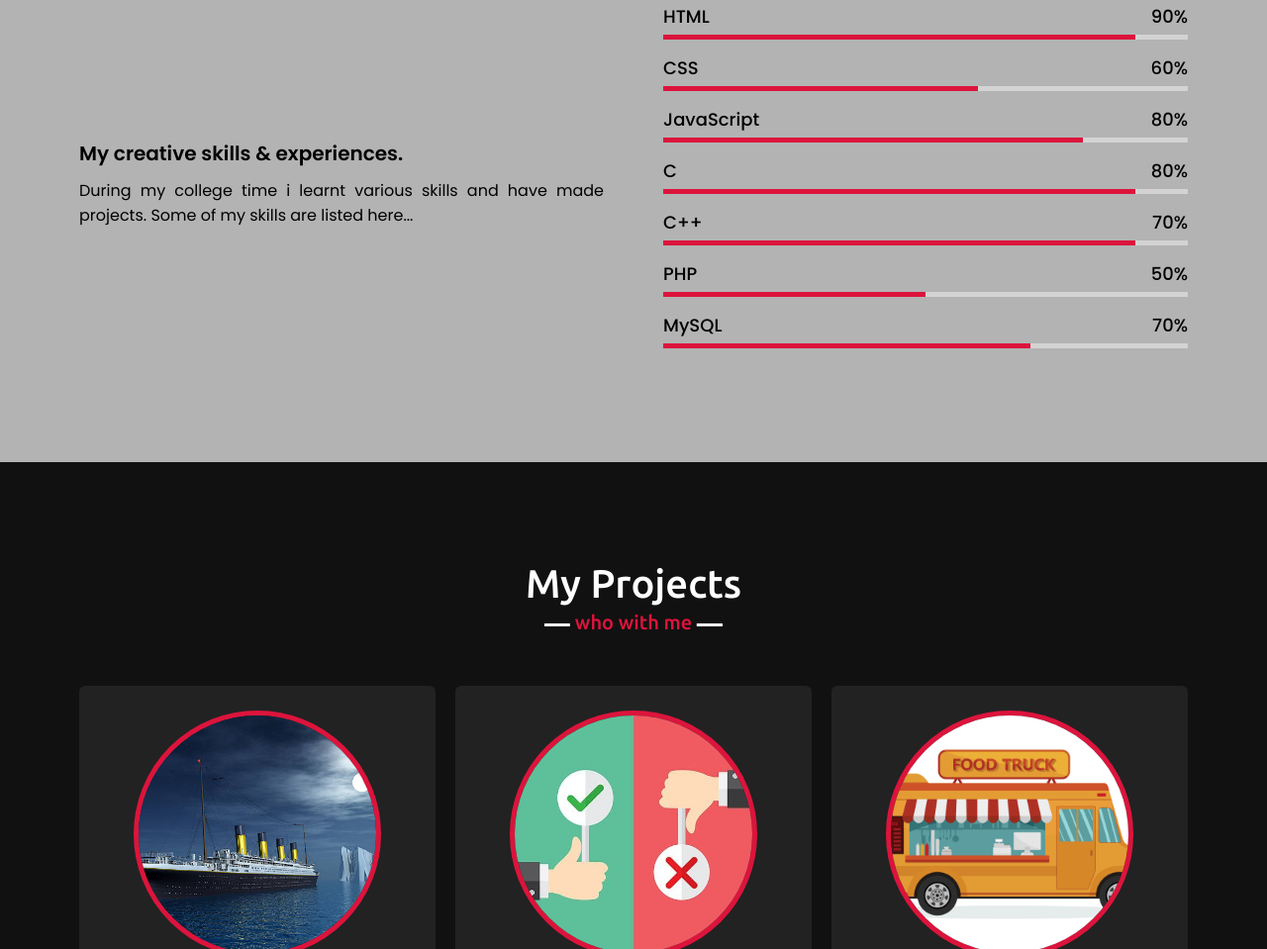
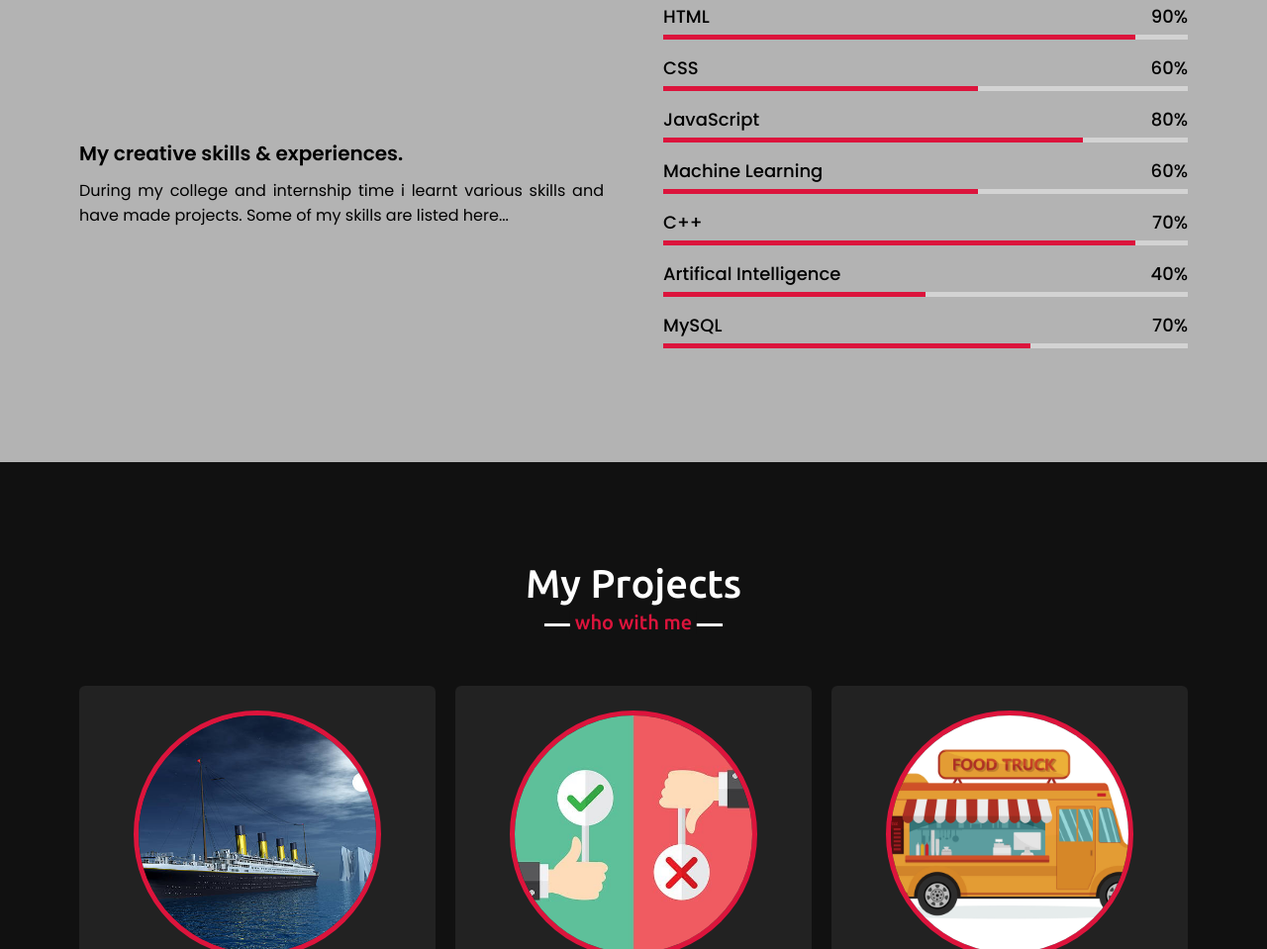
Before and after one commit to srishtisinghhh/portfolio_srishti, a plain HTML site: page index.html in a window 1280 px wide. Shown: the part 1924-2883 px from the top of the page at 99% size. Drawn offline with nearby package versions, Linux system fonts and the light colour scheme.

Commit message:
Update index.html

```diff
--- a/index.html
+++ b/index.html
@@ -72,7 +72,7 @@
             <div class="skills-content">
                 <div class="column left">
                     <div class="text">My creative skills & experiences.</div>
-                    <p>During my college time i learnt various skills and have made projects. Some of my skills are listed here...</p>
+                    <p>During my college and internship time i learnt various skills and have made projects. Some of my skills are listed here...</p>
                 </div>
                 <div class="column right">
                     <div class="bars">
@@ -82,6 +82,7 @@
                         </div>
                         <div class="line html"></div>
                     </div>
+
                     <div class="bars">
                         <div class="info">
                             <span>CSS</span>
@@ -98,10 +99,10 @@
                     </div>
                     <div class="bars">
                         <div class="info">
-                            <span>C</span>
-                            <span>80%</span>
+                            <span>Machine Learning</span>
+                            <span>60%</span>
                         </div>
-                        <div class="line html"></div>
+                        <div class="line css"></div>
                     </div>
                     <div class="bars">
                         <div class="info">
@@ -112,8 +113,8 @@
                     </div>
                     <div class="bars">
                         <div class="info">
-                            <span>PHP</span>
-                            <span>50%</span>
+                            <span>Artifical Intelligence</span>
+                            <span>40%</span>
                         </div>
                         <div class="line php"></div>
                     </div>
@@ -156,13 +157,13 @@
                 <div class="card">
                     <div class="box">
                         <img src="images/food.jpg" alt="">
-                        <div class="text"><a href="file:///C:/Users/srish/OneDrive/Desktop/website-21/index.html">FOOD TRUCK</a></div>
+                        <div class="text"><a href="https://foodtruck123.netlify.app/">FOOD TRUCK</a></div>
                     </div>
                 </div>
                 <div class="card">
                     <div class="box">
                         <img src="images/TO do.png" alt="">
-                        <div class="text"><a href="file:///C:/Users/srish/OneDrive/Desktop/index.html">TO-DO LIST</a></div>
+                        <div class="text"><a href="https://portfolio-srishti-31.netlify.app/">TO-DO LIST</a></div>
                     </div>
                 </div>
             </div>
```
